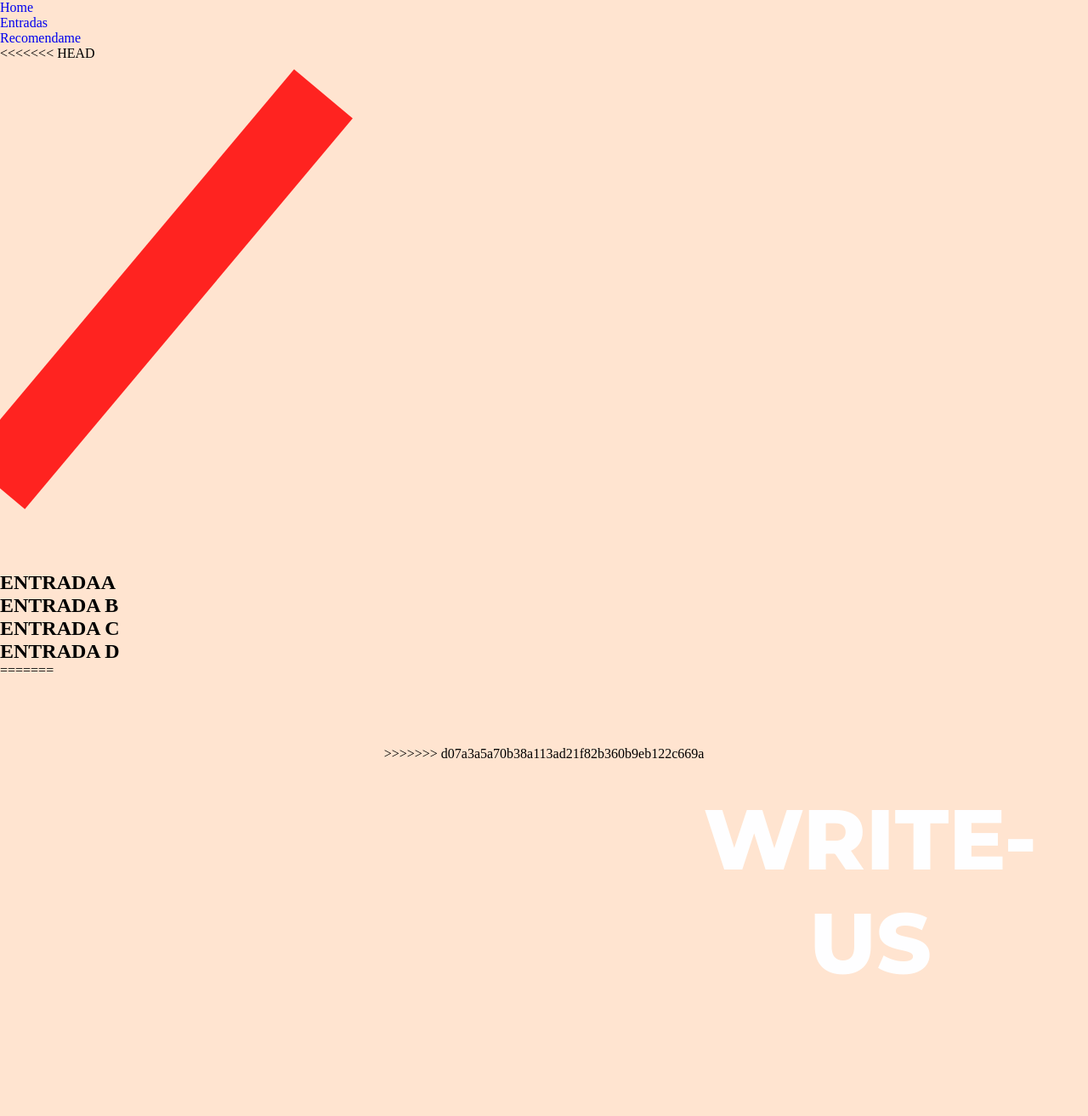
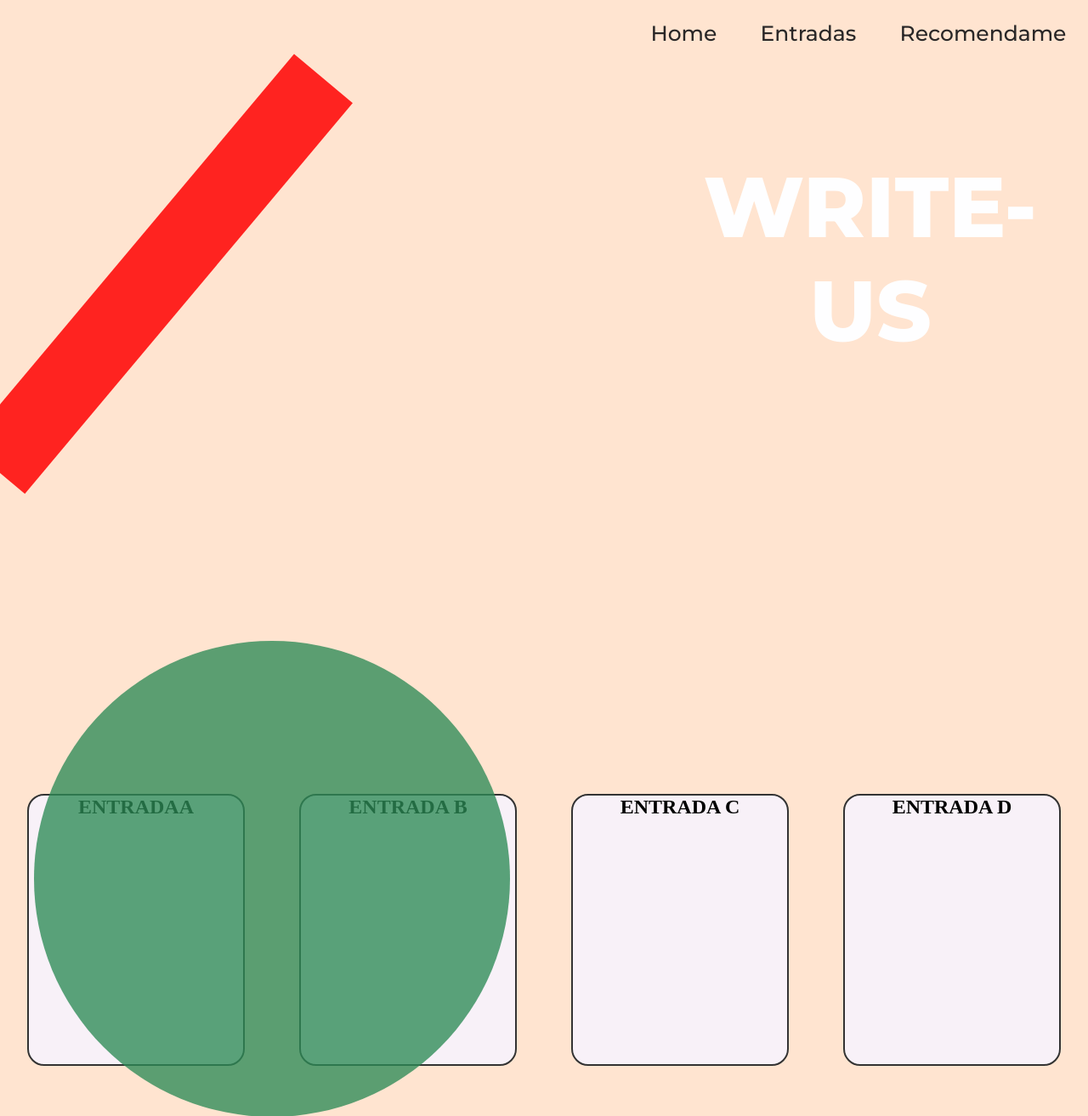
Before and after one commit to noe-mai/Repo-Escrbirnos, a PHP site: page / in a window 1280 px wide. Shown: the top 1313 px of the page at 85% size. Run offline with PHP 8.4, Linux system fonts and the light colour scheme.

Commit message:
elimine imagenes

```diff
--- a/index.html
+++ b/index.html
@@ -12,7 +12,7 @@
     <title>WRITE-US🛸</title>
   </head>
   <body>
-    <div class="contenedor">
+    <div class="container">
       <header>
         <nav>
           <ul class="menu">
@@ -23,7 +23,8 @@
         </nav>
       </header>
 
-<<<<<<< HEAD
+      <div class="hero">
+        <h1 class="write-us">WRITE-US</h1>
         <div class="Formas">
           <div class="red"></div>
           <div class="green"></div>
@@ -31,32 +32,6 @@
           <div class="yellow"></div>
           <div class="purple"></div>
         </div>
-      <section id="entradas">
-          <article class="entradaa">
-            <h2>ENTRADAA</h1>
-            </article>
-          <article class="entradab">
-            <h2>ENTRADA B</h2>
-          </article>
-          <article class="entradac">
-            <h2>ENTRADA C</h3>
-            </article>
-            <article class="entradad">
-              <h2>ENTRADA D</h2>
-            </article>
-=======
-      <div class="hero">
-        <h1 class="write-us">WRITE-US</h1>
-
-        <div class="formas">
-          <div class="rojo"></div>
-          <div class="verde"></div>
-          <div class="naranja"></div>
-          <div class="amarillo"></div>
-          <div class="violeta"></div>
->>>>>>> d07a3a5a70b38a113ad21f82b360b9eb122c669a
-        </div>
-
       </div>
 
       <section class="entradas">
@@ -77,16 +52,31 @@
       <section class="box bg-green">
         <div class="text">
           <h2 class="box-title">Lord of the Rings</h2>
-         <p class="box-description">Lorem Ipsum es simplemente el texto de relleno de las imprentas y archivos de texto. Lorem Ipsum ha sido el texto de relleno estándar de las industrias desde el año 1500, cuando un impresor (N. del T. persona que se dedica a la imprenta) desconocido usó una galería de textos y los mezcló de tal manera que logró hacer un libro de textos especimen. No sólo sobrevivió 500 años, sino que tambien ingresó como texto de relleno en documentos electrónicos, quedando esencialmente igual al original. Fue popularizado en los 60s con la creación de las hojas "Letraset", las cuales contenian pasajes de Lorem Ipsum, y más recientemente con software de autoedición, como por ejemplo Aldus PageMaker, el cual incluye versiones de Lorem Ipsum.</p>
+          <p class="box-description">
+            Lorem Ipsum es simplemente el texto de relleno de las imprentas y
+            archivos de texto. Lorem Ipsum ha sido el texto de relleno estándar
+            de las industrias desde el año 1500, cuando un impresor (N. del T.
+            persona que se dedica a la imprenta) desconocido usó una galería de
+            textos y los mezcló de tal manera que logró hacer un libro de textos
+            especimen. No sólo sobrevivió 500 años, sino que tambien ingresó
+            como texto de relleno en documentos electrónicos, quedando
+            esencialmente igual al original. Fue popularizado en los 60s con la
+            creación de las hojas "Letraset", las cuales contenian pasajes de
+            Lorem Ipsum, y más recientemente con software de autoedición, como
+            por ejemplo Aldus PageMaker, el cual incluye versiones de Lorem
+            Ipsum.
+          </p>
           <a href="#" class="btn btn-green btn-large">Ver Libro</a>
           <a href="#" class="btn btn-transparent">Ver Libro</a>
         </div>
         <div class="image">
-          <img src="https://i2.wp.com/www.casualoptimist.com/wp-content/uploads/2020/09/fellowship-of-the-ring-illustration-johan-egerkrans-1000x1500.jpg?resize=1000%2C1500" alt="">
+          <img
+            src="https://i2.wp.com/www.casualoptimist.com/wp-content/uploads/2020/09/fellowship-of-the-ring-illustration-johan-egerkrans-1000x1500.jpg?resize=1000%2C1500"
+            alt=""
+          />
         </div>
       </section>
     </div>
-
     <footer></footer>
   </body>
 </html>
--- a/styles.css
+++ b/styles.css
@@ -10,7 +10,7 @@ html {
   scroll-behavior: smooth;
 }
 
-.contenedor {
+.container {
   width: 100%;
   height: auto;
   background-color: #ffe4d0;
@@ -55,84 +55,51 @@ html {
   animation-name: red;
 }
 
-<<<<<<< HEAD
 .green {
-  background-color: rgba(46, 139, 86, 0.781);
-  height: 60vh;
-  width: 30vw;
-  border-radius: 50%;
-  margin-top: 100px;
-=======
-.verde {
->>>>>>> d07a3a5a70b38a113ad21f82b360b9eb122c669a
   position: relative;
   height: 560px;
   width: 560px;
   left: 40px;
-<<<<<<< HEAD
-  animation-name: green;
-=======
   margin-top: 100px;
 
   border-radius: 50%;
   background-color: rgba(46, 139, 86, 0.781);
 
-  animation-name: verde;
->>>>>>> d07a3a5a70b38a113ad21f82b360b9eb122c669a
+  animation-name: green;
   animation-duration: 4s;
   animation-direction: alternate;
   animation-iteration-count: infinite;
   animation-timing-function: ease-in-out;
 }
-<<<<<<< HEAD
+
 .orange {
-=======
-
-.naranja {
->>>>>>> d07a3a5a70b38a113ad21f82b360b9eb122c669a
   background-color: rgba(226, 159, 14, 0.815);
   height: 200px;
   width: 500px;
   margin-top: 300px;
   position: relative;
   left: -50px;
-<<<<<<< HEAD
-  animation-name: orange;
-=======
   /* animation-name: naranja; */
->>>>>>> d07a3a5a70b38a113ad21f82b360b9eb122c669a
   animation-duration: 2s;
   animation-direction: alternate;
   /*animation-iteration-count: infinite;
   animation-timing-function: ease-in-out;*/
 }
-<<<<<<< HEAD
+
 .yellow {
-=======
-
-.amarillo {
->>>>>>> d07a3a5a70b38a113ad21f82b360b9eb122c669a
   background-color: yellow;
   height: 500px;
   width: 100px;
   margin-right: 3vw;
 }
-<<<<<<< HEAD
+
 .purple {
-=======
-
-.violeta {
->>>>>>> d07a3a5a70b38a113ad21f82b360b9eb122c669a
   background-color: rgb(190, 10, 151);
   height: 300px;
   width: 80px;
 }
-<<<<<<< HEAD
-@keyframes green {
-=======
 
 @keyframes verde {
->>>>>>> d07a3a5a70b38a113ad21f82b360b9eb122c669a
   from {
     left: 0px;
   }
```
Also changed, not shown: entradas.html (added), image/andrej-lisakov-fGZ2x8wFxC0-unsplash.jpg (deleted), image/brandi-redd-aJTiW00qqtI-unsplash.jpg (deleted), image/ergita-sela-6dzhyWXBtXk-unsplash.jpg (deleted), image/hunter-newton-yKc4YuGMPC4-unsplash.jpg (deleted), image/imagerosa.jpg (deleted), image/mel-poole-gT-Sob4njj8-unsplash.jpg (deleted), image/thought-catalog-FACFpJVoMJs-unsplash (1).jpg (deleted), recomendame.html (added), 1 other file. Lines whose indentation alone changed are shown as unchanged.
